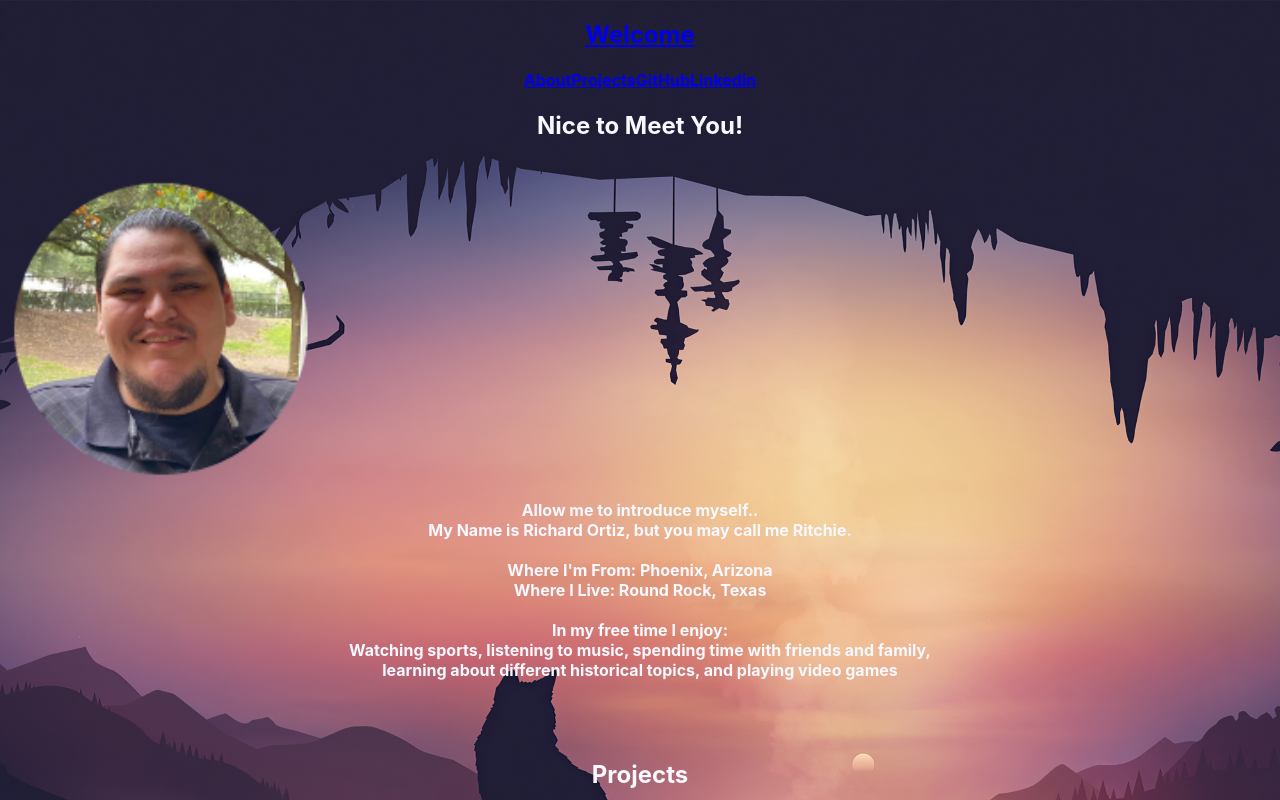
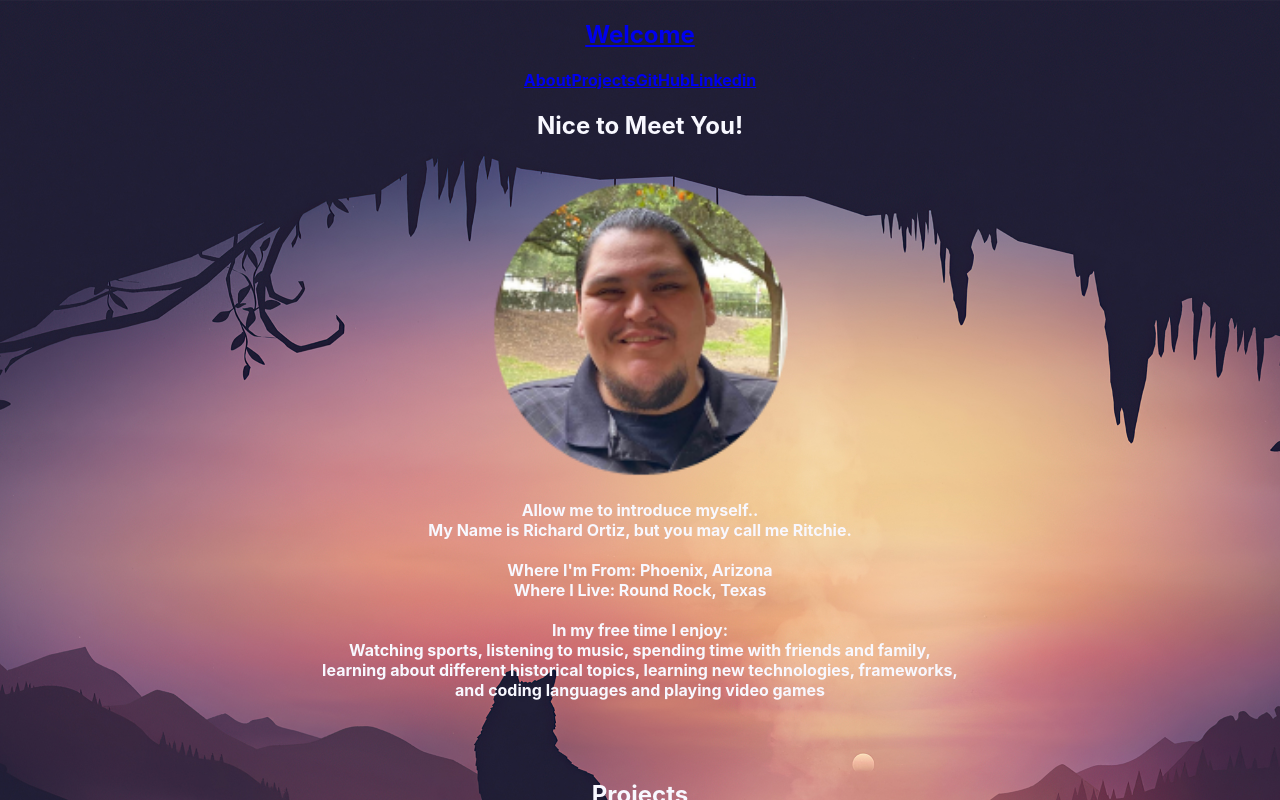
Before and after one commit to xRitchie91/React-Portfolio, a React (Create React App) app: page / in a window 1280 px wide. Shown: the top 800 px of the page. Built offline with nearby package versions, Linux system fonts and the light colour scheme.

Commit message:
updated about section
cleaned up about section and moved the placement of paragraph text.

```diff
--- a/src/components/about/index.js
+++ b/src/components/about/index.js
@@ -5,11 +5,11 @@ import coverImage from "../../assets/about/rpo.icon.png";
 function About() {
     return (
             <section className="my-5">
-                <center><h1 id="about">Nice to Meet You!</h1></center>
-                <align left>
+                <center><h1 id="about">Nice to Meet You!</h1>
                 <img src={coverImage} className="my2" style={{ width: "25%" }} alt="cover" />
-                </align>
-                <center><p>
+
+
+              <p>
                     Allow me to introduce myself..<br></br>
                     My Name is Richard Ortiz, but you may call me Ritchie.<br></br>
                     <br></br>
@@ -20,7 +20,8 @@ function About() {
 
                     In my free time I enjoy:<br></br>
                     Watching sports, listening to music, spending time with friends and family, <br></br>
-                    learning about different historical topics, and playing video games <br></br>
+                    learning about different historical topics, learning new technologies, frameworks, <br></br>
+                    and coding languages and playing video games <br></br>
                     <br></br>
                     <br></br>
                     <br></br>
```
